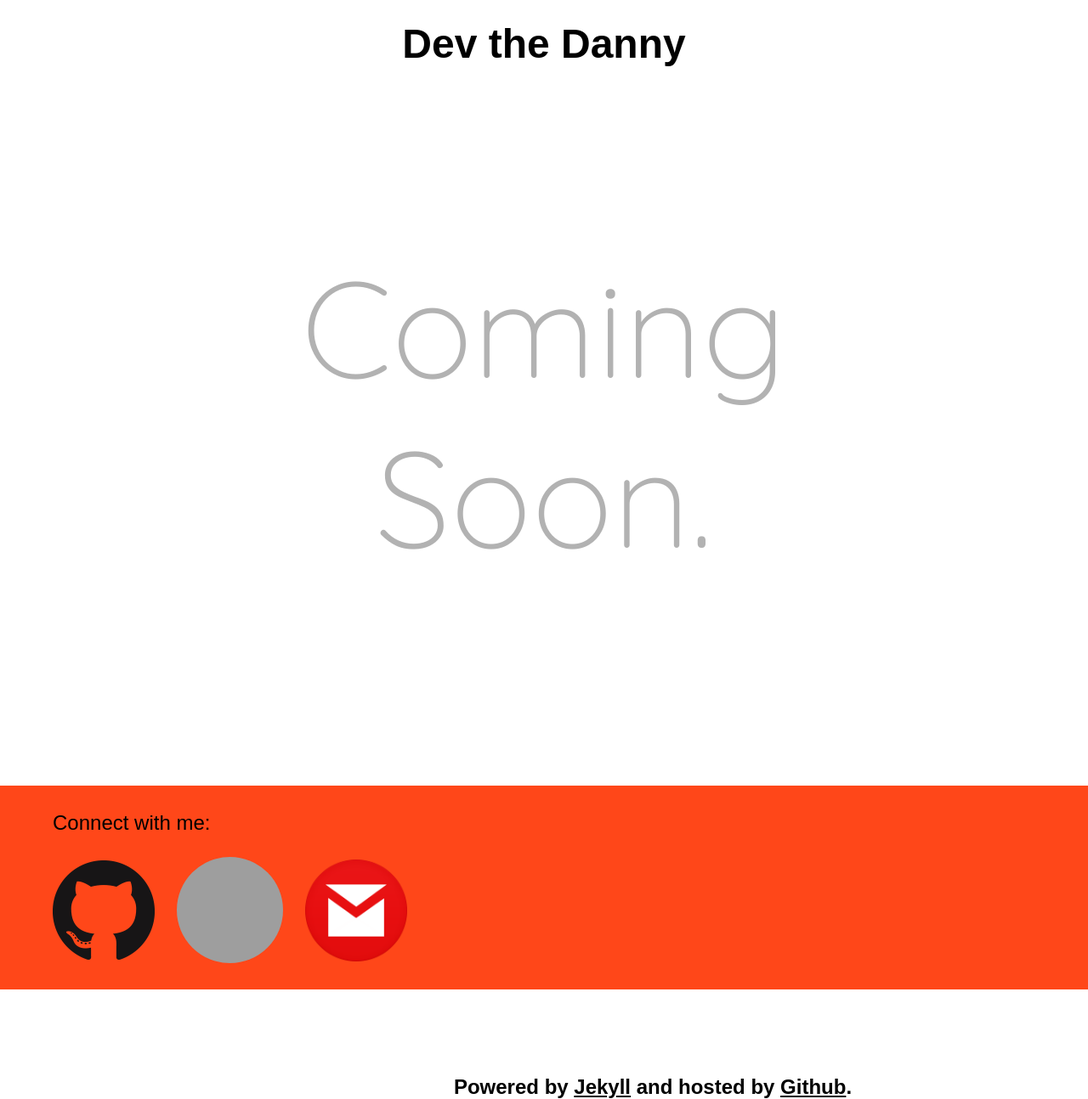
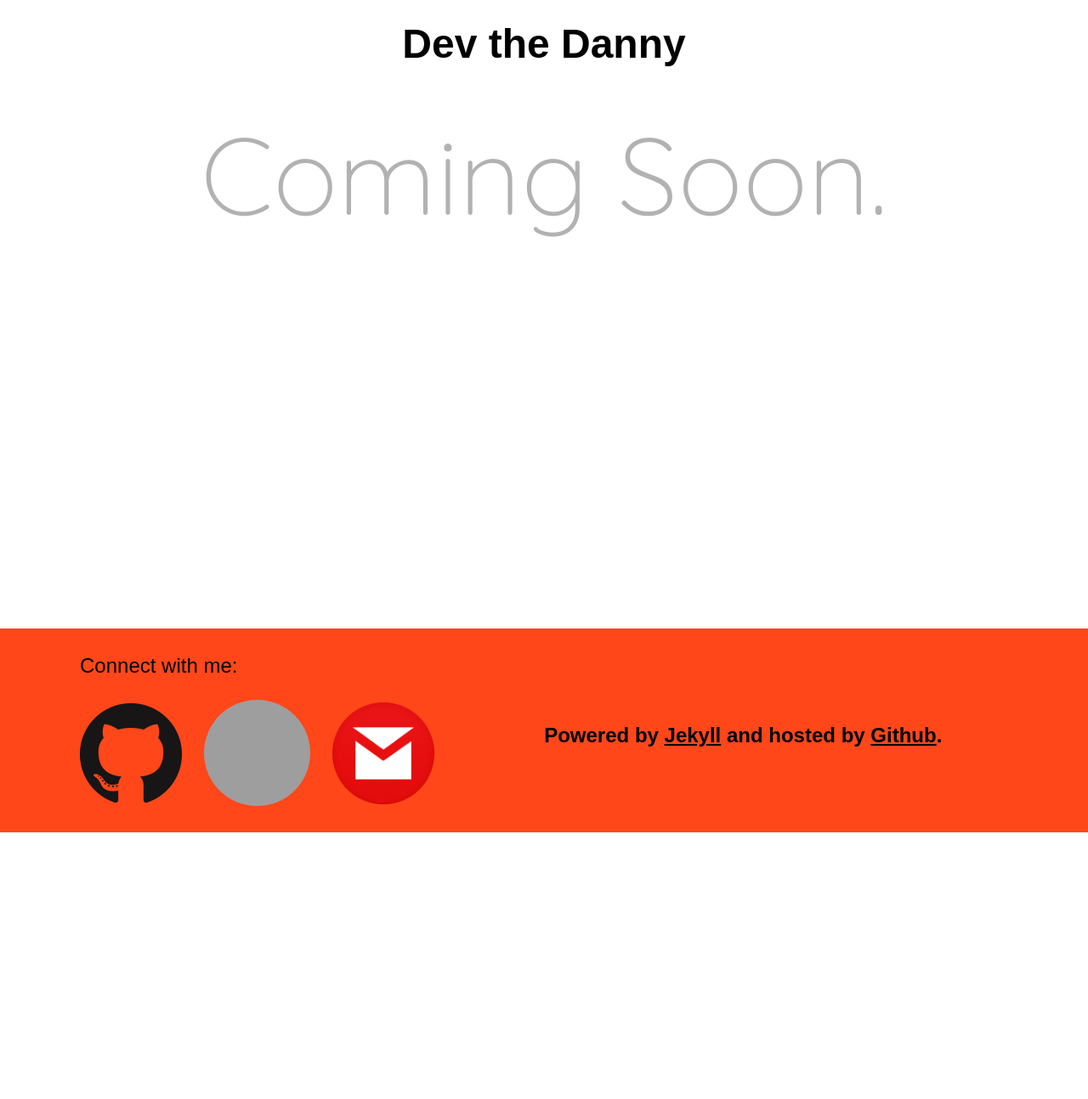
Before and after one commit to dmarquezz/dmarquezz.github.io, a Jekyll site: the page built from index.html, in a window 1280 px wide. Shown: the whole page at 85% size. Built offline with Jekyll 4.4.1, drawn with Linux system fonts in a browser that asks for light colours; some web fonts are replaced; after the commit the page ends 980 px from its top, so only the background shows below that; grey boxes are pictures that could not be loaded.

Commit message:
Small CSS changes
To the elements with the following classes:
.main
.main > p
.footer

```diff
--- a/css/stylesheet.css
+++ b/css/stylesheet.css
@@ -48,16 +48,14 @@ h2 > a {
 }
 
 .main {
-	margin: 10em;
-	overflow: auto;
-	float: left;
+	margin: auto;
 	padding: auto;
 }
 
 .main > p {
 	vertical-align: center;
 	text-align: center;
-	font-size: 10em;
+	font-size: 8em;
 	font-family: 'Quicksand', sans-serif;
 	color: #B2B2B2;
 }
@@ -73,10 +71,8 @@ h2 > a {
 }
 
 .footer {
-	width: 100%;
+	min-width: 101%;
 	background-color: #FF4719;
-	margin: -1em -2em 0;
-	padding-right: 5em;
 	font-family: 'Caesar Dressing', sans-serif;
 }
 
@@ -87,7 +83,7 @@ h2 > a {
 
 .footer > #footerright {
 	text-align: center;
-	width: 50%;
+	width: 40%;
 	margin: 7em 10em 0 0;
 	float: right;
 }
```
